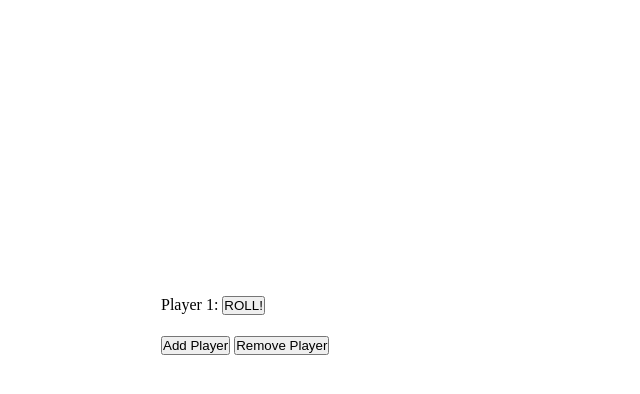
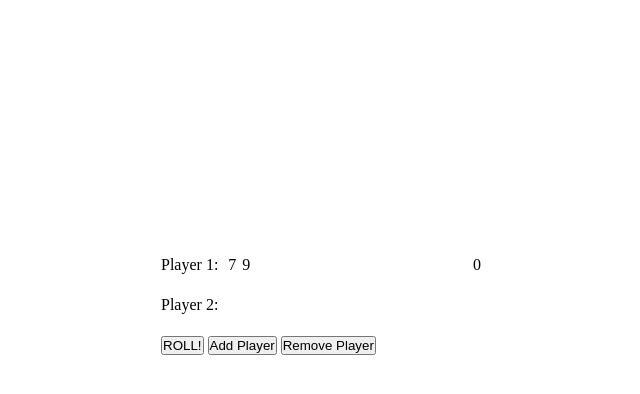
Before and after one commit to diakt/bowling, a plain HTML site: page src/index.html in a window 1280 px wide. Both pictures are taken after a click on the button "ROLL!". Shown: the whole page, without its empty margins (319-959 px from the left). Drawn offline with Linux system fonts and the light colour scheme.

Commit message:
Add draft of logic for frame, refactor component

```diff
--- a/src/css/main.css
+++ b/src/css/main.css
@@ -22,7 +22,7 @@ html, body {
     padding-right: 50px;
 }
 
-.totals {
+.score {
     position: absolute;
     right: 0;
     top: 0;
@@ -32,7 +32,9 @@ html, body {
     margin: 0 0 20px;
 }
 
-.player {
+.pins,
+.players {
+    display: inline-block;
     min-height: 20px;
 }
 
@@ -40,7 +42,7 @@ html, body {
     display: inline-block;
 }
 
-.score {
+.pin {
     display: inline-block;
     margin: 0 3px;
 }
--- a/src/index.html
+++ b/src/index.html
@@ -10,25 +10,35 @@
         <div class="layout">
             <div class="table">
                 <div class="players">
-                    <div class="player" id="table-player-1"></div>
+                    <div class="player" id="player-1">Player 1: </div>
                 </div>
-                <div class="totals">
-                    <div class="total" id="total-player-1"></div>
+                <div class="pins">
+                    <div class="pin" id="pin-1"></div>
+                </div>
+                <div class="score">
+                    <div class="score" id="score-1"></div>
+                </div>
+            </div>
+            <div class="table">
+                <div class="players">
+                    <div class="player" id="player-2">Player 2: </div>
+                </div>
+                <div class="pins">
+                    <div class="pin" id="pin-2"></div>
+                </div>
+                <div class="score">
+                    <div class="score" id="score-2"></div>
                 </div>
             </div>
 
             <div class="controls">
-                <div class="players">
-                    <div class="player">
-                        <span class="label">Player 1: </span>
-                        <button id="control-player-1" class="roll">ROLL!</button>
-                    </div>
-                </div>
-                <div class="edit">
-                    <button id="add">Add Player</button>
-                    <button id="remove">Remove Player</button>
-                </div>
+                <button id="control" class="roll">ROLL!</button>
+                <button id="add">Add Player</button>
+                <button id="remove">Remove Player</button>
             </div>
         </div>
+
+        <script src="js/lib.js"></script>
+        <script src="js/main.js"></script>
     </body>
 </html>
--- a/src/js/main.js
+++ b/src/js/main.js
@@ -1,28 +1,21 @@
 var main = main || {};
-
-var devtools = {
-    prev: function (state, action) {
-        console.log('prev state', state);
-        console.log('action', action);
-    },
-    next: function (state) {
-        console.log('next state', state);
-    }
-};
 
 main.initialState = {
 
-    frames: 0,
+    frame: 0,
 
     isLast: false,
+    isOver: false,
 
     current: {
         score: 0,
         turn: 0,
-        hasStrike: false,
-        hasSpare: false
+        pins: [],
+        isStrike: false,
+        isSpare: false
     },
 
+    activeId: 0,
     players: [
         {
             score: 0
@@ -64,30 +57,37 @@ main.actions = {
         }
     },
 
-    knock: function (score, id) {
+    changePlayer: function (id) {
         return {
-            type: main.actionTypes.KNOCK,
-            score: score,
+            type: main.actionTypes.CHANGE_PLAYER,
             id: id
+        }
+    },
+
+    endGame: function () {
+        return {
+            type: main.actionTypes.END_GAME
         }
     }
 };
 
 // main.store
 main.store = Object.create(main.lib.events);
+
 Object.assign(main.store, {
     state: main.initialState,
+    lastState: {},
 
-    setState: function (state) {
-        Object.assign({}, this.state, state);
+    update: function (state) {
+        this.lastState = Object.assign({}, this.state);
+        this.state = Object.assign({}, this.state, state);
         this.emit('store.change');
     },
 
-    addEventListener: function (fn) {
-        var state = this.state;
+    onChange: function (fn) {
         this.on('store.change', function () {
-            fn(state);
-        });
+            fn(this.state, this.lastState);
+        }.bind(this));
     }
 });
 
@@ -96,40 +96,90 @@ main.pinService = {
     // returns random number from 0 to 10
     roll: function () {
         return Math.floor(Math.random() * (10 - 1)) + 1;
+    },
+
+    isStrike: function (score) {
+        return score === 10;
+    },
+
+    isSpare: function (pins, isStrike) {
+        isStrike && pins.shift();
+
+        if (!pins) {
+            return false;
+        }
+
+        var summ = pins.reduce(function (acc, score) {
+            acc += score;
+            return acc;
+        }, 0);
+
+        return summ === 10;
+    },
+
+    isLastFrame: function (frame) {
+        return frame === 10;
+    },
+
+    getWinner: function (players) {
+        return 0;
     }
 };
 
+main.dispatcher.register(function (action) {
+    var state = Object.assign({}, main.store.state);
 
-main.dispatcher.register(function (action) {
     switch (action.type) {
         case main.actionTypes.ROLL:
             var score = main.pinService.roll();
-            main.dispatcher.dispatch(main.actions.knock(score, action.id));
+            state.current.turn++;
 
+            // strike
+            if (state.current.turn === 1) {
+                state.current.isStrike = main.pinService.isStrike(score);
+            } else if (state.current.turn === 2 || (state.current.turn === 3 && state.current.isStrike)) {
+
+                // change turn
+                var changeId = action.id++;
+                if (changeId > state.players.length - 1) {
+                    changeId = 0;
+                }
+
+                state.activeId = changeId;
+
+                if (!main.pinService.isLastFrame(state.frame)) {
+                    state.frame++;
+                }
+            }
+
+            // add score
+            state.current.score = score;
+            state.current.pins.push(score);
+            state.current.isSpare = main.pinService.isSpare(state.current.pins, state.current.isStrike);
+
+            main.store.update(state);
             break;
 
-        case main.actionTypes.KNOCK:
-            var state = main.store.state;
-            state.players[action.id].score += action.score;
-            state.current.score = action.score;
-            main.store.setState(state);
+        case main.actionTypes.END_GAME:
+            state.isOver = true;
+            state.winnerId = main.pinService.getWinner(state.players);
 
-            break;
+            main.store.update(state);
     }
 });
 
 main.component = {
 
-    getTableCell: function () {
-        return this._tableCell || (this._tableCell = document.querySelector('#table-player-' + this.id));
+    getPin: function () {
+        return this._tableCell || (this._tableCell = document.querySelector('#pin-' + this.id));
     },
 
-    getTotalCell: function () {
-        return this._totalCell || (this._totalCell = document.querySelector('#total-player-' + this.id));
+    getScore: function () {
+        return this._totalCell || (this._totalCell = document.querySelector('#score-' + this.id));
     },
 
     getControl: function () {
-        return this._control || (this._control = document.querySelector('#control-player-' + this.id));
+        return this._control || (this._control = document.querySelector('#control'));
     },
 
     addScore: function (score) {
@@ -138,37 +188,67 @@ main.component = {
         }
 
         var node = document.createElement('div');
-        node.setAttribute('class', 'score');
+        node.setAttribute('class', 'pin');
         node.appendChild(document.createTextNode(score));
-        this.getTableCell().appendChild(node);
+        this.getPin().appendChild(node);
         return this;
     },
 
     printTotal: function (score) {
-        var totalCell = this.getTotalCell();
-        while (totalCell.firstChild) {
-            totalCell.removeChild(totalCell.firstChild);
+        var scoreCell = this.getScore();
+        while (scoreCell.firstChild) {
+            scoreCell.removeChild(scoreCell.firstChild);
         }
-        totalCell.appendChild(document.createTextNode(score));
+        scoreCell.appendChild(document.createTextNode(score));
     },
 
     render: function (state) {
         state || (state = main.store.state);
-        this.addScore(state.current.score).printTotal(state.players[0].score);
+
+        if (state.isOver) {
+
+        }
+
+        if (state.activeId === this.id - 1) {
+            this.addScore(state.current.score).printTotal(state.players[this.id - 1].score);
+        }
     },
 
     init: function (options) {
         this.id = options.id;
         this.getControl().addEventListener('click', function () {
-            main.dispatcher.dispatch(main.actions.roll(0));
+            main.dispatcher.dispatch(main.actions.roll(options.id - 1));
         });
 
+        main.store.onChange(this.render.bind(this));
+
         this.render();
-
-        main.store.addEventListener(this.render.bind(this));
     }
 };
 
-main.component.init({
+var playerOne = Object.create(main.component).init({
     id: 1
 });
+
+var playerTwo = Object.create(main.component).init({
+    id: 2
+});
+
+var devtools = {
+    prev: function (state, action) {
+        console.log('prev state', state);
+        console.log('action', action);
+    },
+
+    next: function (state) {
+        console.log('next state', state);
+    },
+
+    init: function () {
+        main.dispatcher.register(function (action) {
+            //this.prev(main.store.state, action);
+        }.bind(this));
+    }
+};
+
+devtools.init();
```
